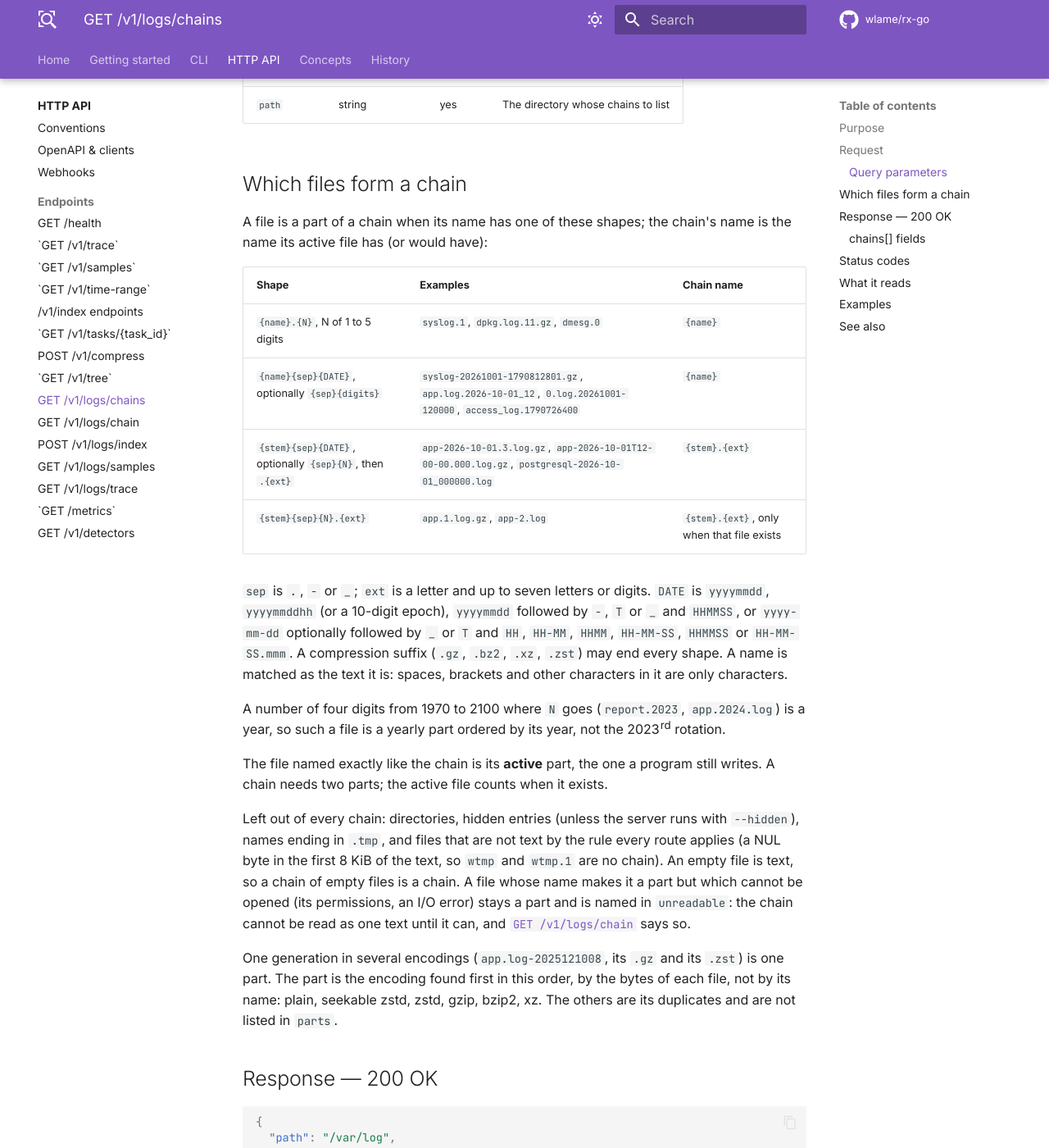
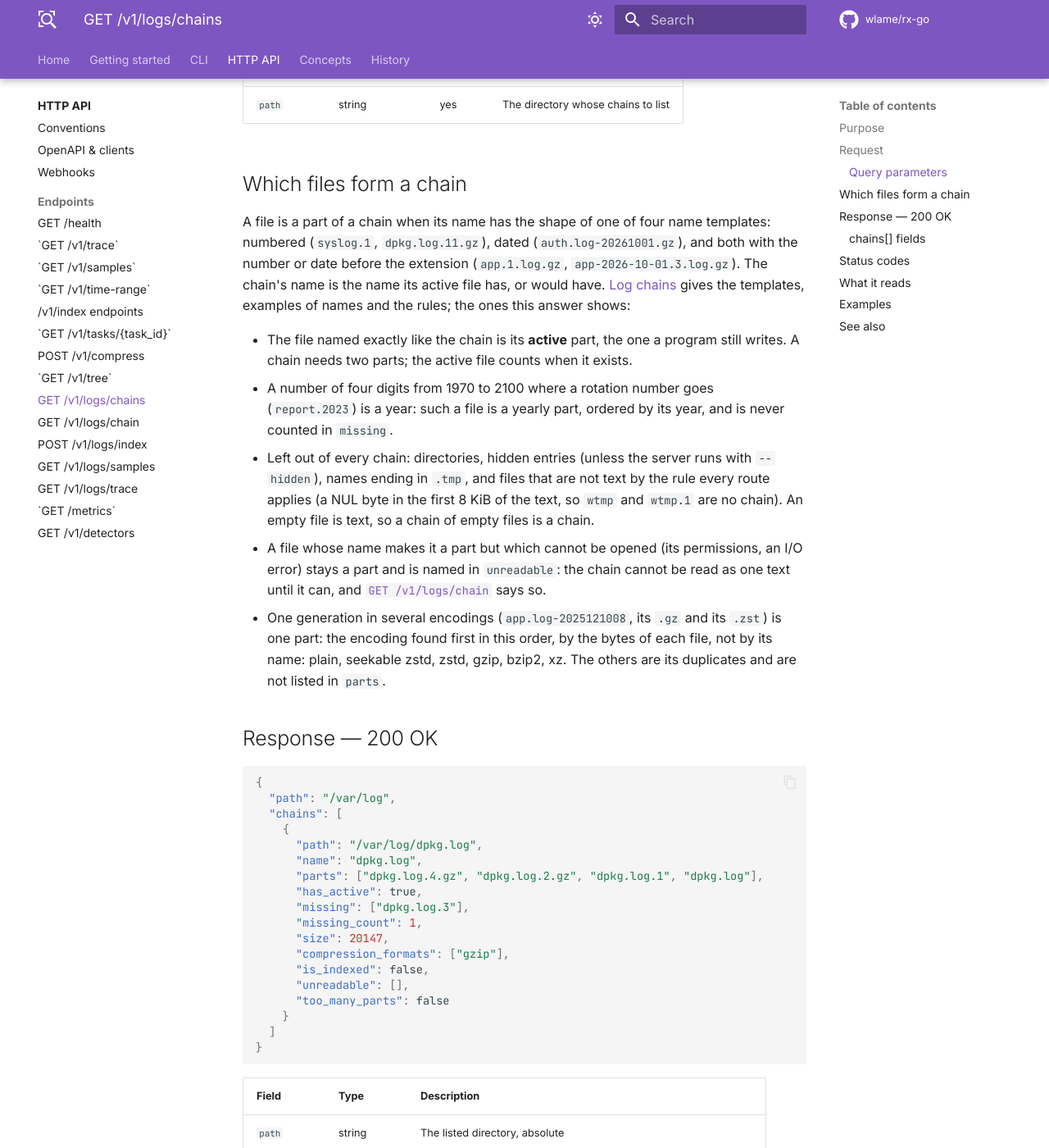
Before and after one commit to wlame/rx-go, an MkDocs documentation site: the page built from docs/api/endpoints/logs-chains.md, in a window 1280 px wide and 1400 px high, scrolled down 622 px. Shown: the whole window at 82% size. Built offline with MkDocs 1.6.1 and Material for MkDocs 9.7.7, drawn with Linux system fonts in a browser that asks for light colours; comment, search, counter and statistics services are not loaded; the version menu is left out; some of the changed text lies outside the part shown.

Commit message:
Add the log chains concept page, with a test that holds its name-template table to the code.

```diff
--- a/docs/api/endpoints/logs-chains.md
+++ b/docs/api/endpoints/logs-chains.md
@@ -26,47 +26,35 @@ GET /v1/logs/chains?path=<dir>
 
 ## Which files form a chain
 
-A file is a part of a chain when its name has one of these shapes; the
-chain's name is the name its active file has (or would have):
+A file is a part of a chain when its name has the shape of one of four
+name templates: numbered (`syslog.1`, `dpkg.log.11.gz`), dated
+(`auth.log-20261001.gz`), and both with the number or date before the
+extension (`app.1.log.gz`, `app-2026-10-01.3.log.gz`). The chain's name
+is the name its active file has, or would have.
+[Log chains](../../concepts/log-chains.md#which-files-form-a-chain)
+gives the templates, examples of names and the rules; the ones this
+answer shows:
 
-| Shape | Examples | Chain name |
-|---|---|---|
-| `{name}.{N}`, N of 1 to 5 digits | `syslog.1`, `dpkg.log.11.gz`, `dmesg.0` | `{name}` |
-| `{name}{sep}{DATE}`, optionally `{sep}{digits}` | `syslog-20261001-1790812801.gz`, `app.log.2026-10-01_12`, `0.log.20261001-120000`, `access_log.1790726400` | `{name}` |
-| `{stem}{sep}{DATE}`, optionally `{sep}{N}`, then `.{ext}` | `app-2026-10-01.3.log.gz`, `app-2026-10-01T12-00-00.000.log.gz`, `postgresql-2026-10-01_000000.log` | `{stem}.{ext}` |
-| `{stem}{sep}{N}.{ext}` | `app.1.log.gz`, `app-2.log` | `{stem}.{ext}`, only when that file exists |
-
-`sep` is `.`, `-` or `_`; `ext` is a letter and up to seven letters or
-digits. `DATE` is `yyyymmdd`, `yyyymmddhh` (or a 10-digit epoch),
-`yyyymmdd` followed by `-`, `T` or `_` and `HHMMSS`, or `yyyy-mm-dd`
-optionally followed by `_` or `T` and `HH`, `HH-MM`, `HHMM`,
-`HH-MM-SS`, `HHMMSS` or `HH-MM-SS.mmm`. A compression suffix (`.gz`,
-`.bz2`, `.xz`, `.zst`) may end every shape. A name is matched as the
-text it is: spaces, brackets and other characters in it are only
-characters.
-
-A number of four digits from 1970 to 2100 where `N` goes (`report.2023`,
-`app.2024.log`) is a year, so such a file is a yearly part ordered by its
-year, not the 2023rd rotation.
-
-The file named exactly like the chain is its **active** part, the one a
-program still writes. A chain needs two parts; the active file counts
-when it exists.
-
-Left out of every chain: directories, hidden entries (unless the server
-runs with `--hidden`), names ending in `.tmp`, and files that are not
-text by the rule every route applies (a NUL byte in the first 8 KiB of
-the text, so `wtmp` and `wtmp.1` are no chain). An empty file is text,
-so a chain of empty files is a chain. A file whose name makes it a part
-but which cannot be opened (its permissions, an I/O error) stays a part
-and is named in `unreadable`: the chain cannot be read as one text until
-it can, and [`GET /v1/logs/chain`](logs-chain.md) says so.
-
-One generation in several encodings (`app.log-2025121008`, its `.gz` and
-its `.zst`) is one part. The part is the encoding found first in this
-order, by the bytes of each file, not by its name: plain, seekable zstd,
-zstd, gzip, bzip2, xz. The others are its duplicates and are not
-listed in `parts`.
+- The file named exactly like the chain is its **active** part, the one
+  a program still writes. A chain needs two parts; the active file
+  counts when it exists.
+- A number of four digits from 1970 to 2100 where a rotation number goes
+  (`report.2023`) is a year: such a file is a yearly part, ordered by its
+  year, and is never counted in `missing`.
+- Left out of every chain: directories, hidden entries (unless the
+  server runs with `--hidden`), names ending in `.tmp`, and files that
+  are not text by the rule every route applies (a NUL byte in the first
+  8 KiB of the text, so `wtmp` and `wtmp.1` are no chain). An empty file
+  is text, so a chain of empty files is a chain.
+- A file whose name makes it a part but which cannot be opened (its
+  permissions, an I/O error) stays a part and is named in `unreadable`:
+  the chain cannot be read as one text until it can, and
+  [`GET /v1/logs/chain`](logs-chain.md) says so.
+- One generation in several encodings (`app.log-2025121008`, its `.gz`
+  and its `.zst`) is one part: the encoding found first in this order,
+  by the bytes of each file, not by its name: plain, seekable zstd,
+  zstd, gzip, bzip2, xz. The others are its duplicates and are not
+  listed in `parts`.
 
 ## Response — 200 OK
 
@@ -156,4 +144,5 @@ it is.
 ## See also
 
 - [`rx logs`](../../cli/logs.md) — the same from a terminal
+- [Log chains](../../concepts/log-chains.md) — templates, order, states and numbering
 - [`GET /v1/tree`](tree.md) — the directory's files
--- a/mkdocs.yml
+++ b/mkdocs.yml
@@ -196,6 +196,7 @@ nav:
       - Caching: concepts/caching.md
       - Line indexes: concepts/line-indexes.md
       - Timestamps: concepts/timestamps.md
+      - Log chains: concepts/log-chains.md
       - Byte offsets vs line numbers: concepts/byte-offsets-vs-line-numbers.md
       - Compression: concepts/compression.md
       - Analyzers: concepts/analyzers.md
```
Also changed, not shown: docs/cli/logs.md (+7 -3 lines), docs/concepts/index.md (+8 -2 lines), docs/concepts/log-chains.md (added, +430 -0 lines), 1 other file.
